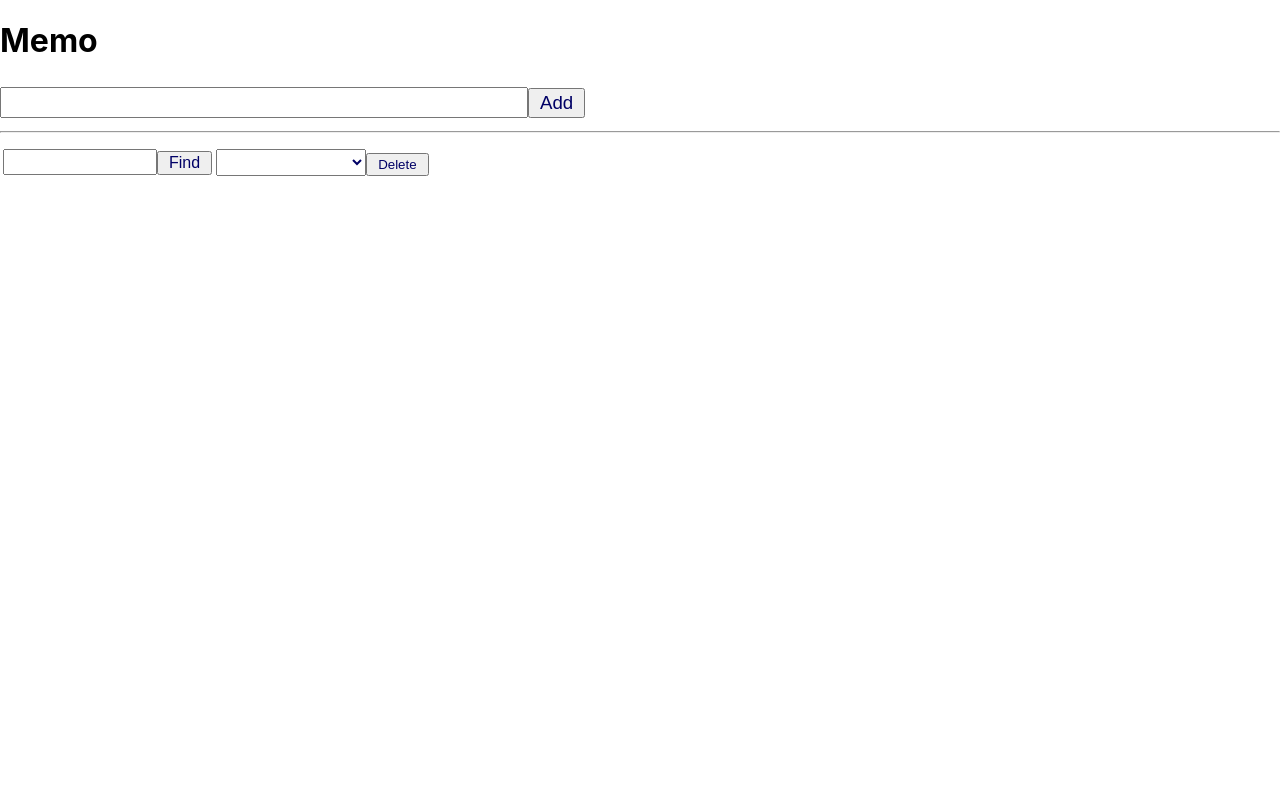
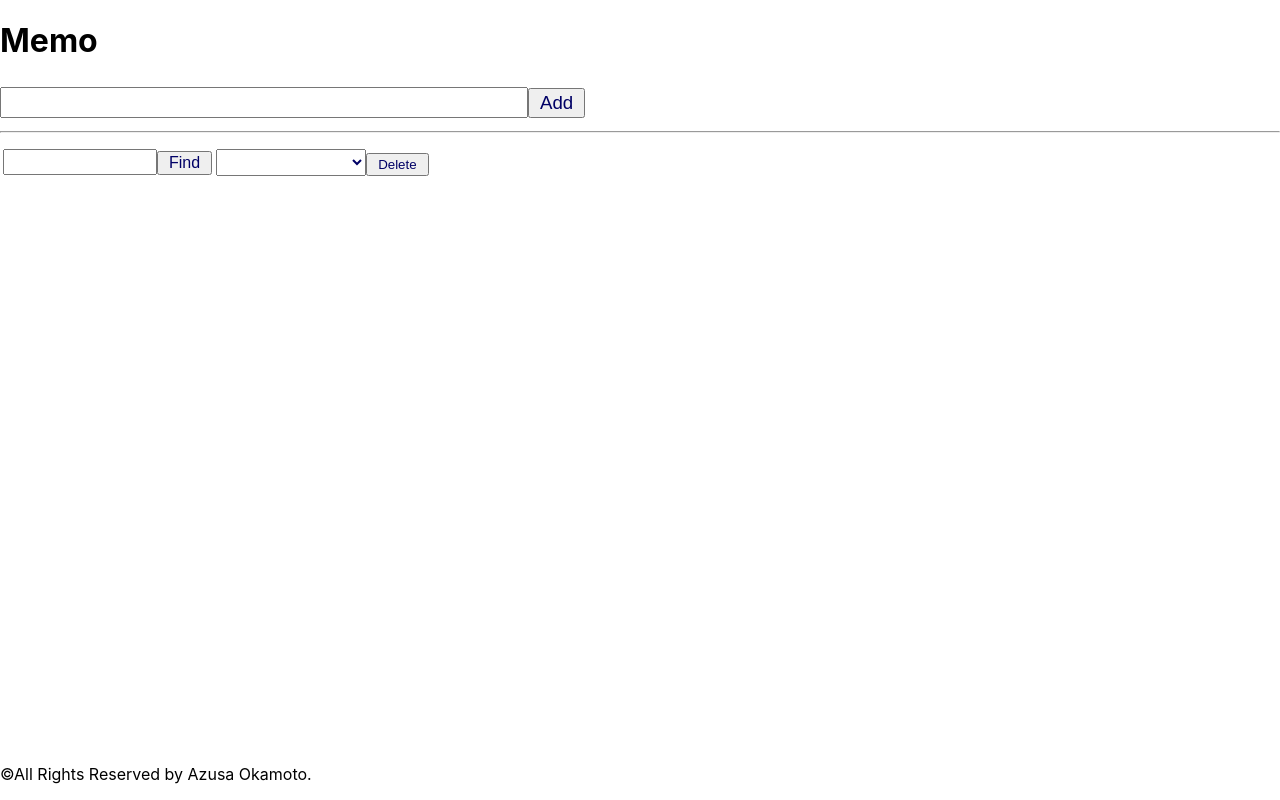
Before and after one commit to azufb/MemoAppwithRedux, a React (Create React App) app in the folder reduxmemoapp/: page / in a window 1280 px wide. Built offline with nearby package versions, Linux system fonts and the light colour scheme.

Commit message:
footerを最下部に固定し、タイトルを変更。

```diff
--- a/reduxmemoapp/public/index.html
+++ b/reduxmemoapp/public/index.html
@@ -24,11 +24,14 @@
       work correctly both with client-side routing and a non-root public URL.
       Learn how to configure a non-root public URL by running `npm run build`.
     -->
-    <title>React App</title>
+    <title>Memo</title>
   </head>
   <body>
     <noscript>You need to enable JavaScript to run this app.</noscript>
     <div id="root"></div>
+    <footer>
+      <p>&copy;All Rights Reserved by Azusa Okamoto.</p>
+    </footer>
     <!--
       This HTML file is a template.
       If you open it directly in the browser, you will see an empty page.
--- a/reduxmemoapp/src/index.css
+++ b/reduxmemoapp/src/index.css
@@ -5,9 +5,16 @@ body {
     sans-serif;
   -webkit-font-smoothing: antialiased;
   -moz-osx-font-smoothing: grayscale;
+  display: flex;
+  flex-direction: column;
+  min-height: 100vh;
 }
 
 code {
   font-family: source-code-pro, Menlo, Monaco, Consolas, 'Courier New',
     monospace;
 }
+
+footer {
+  margin-top: auto;
+}
```
